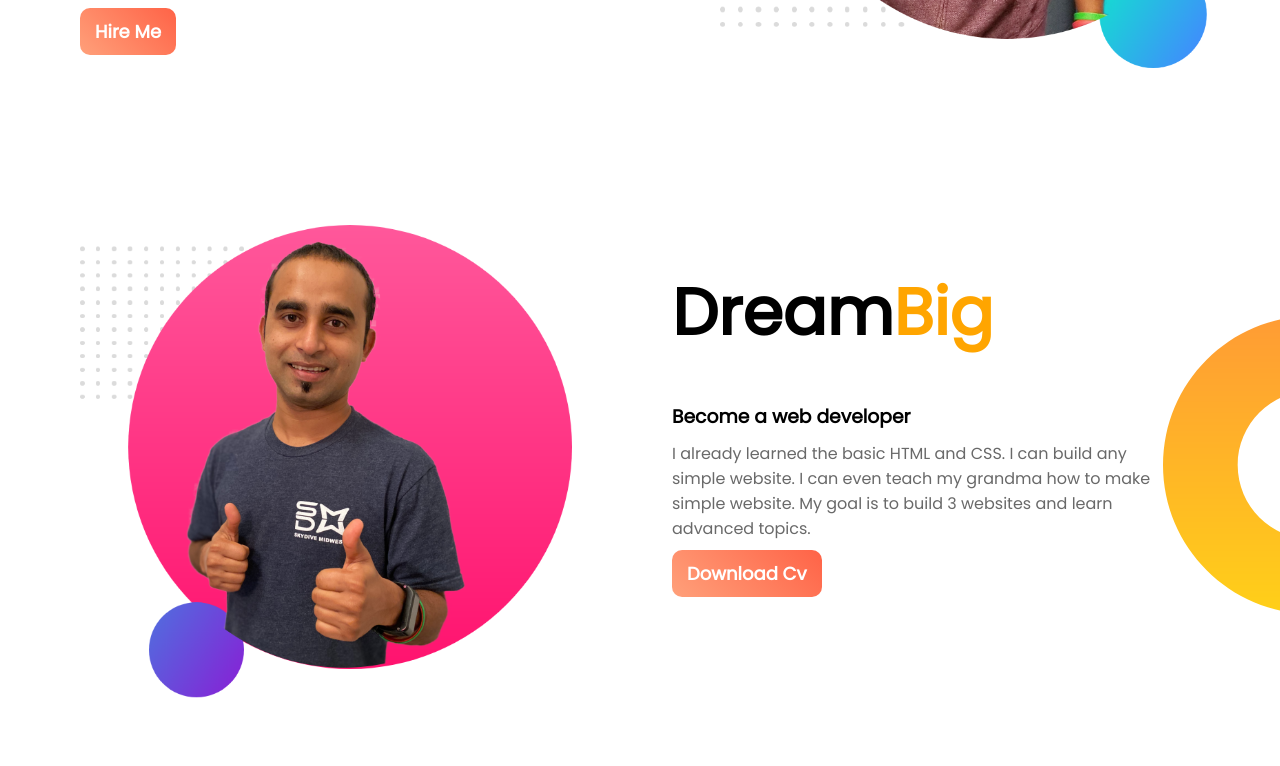
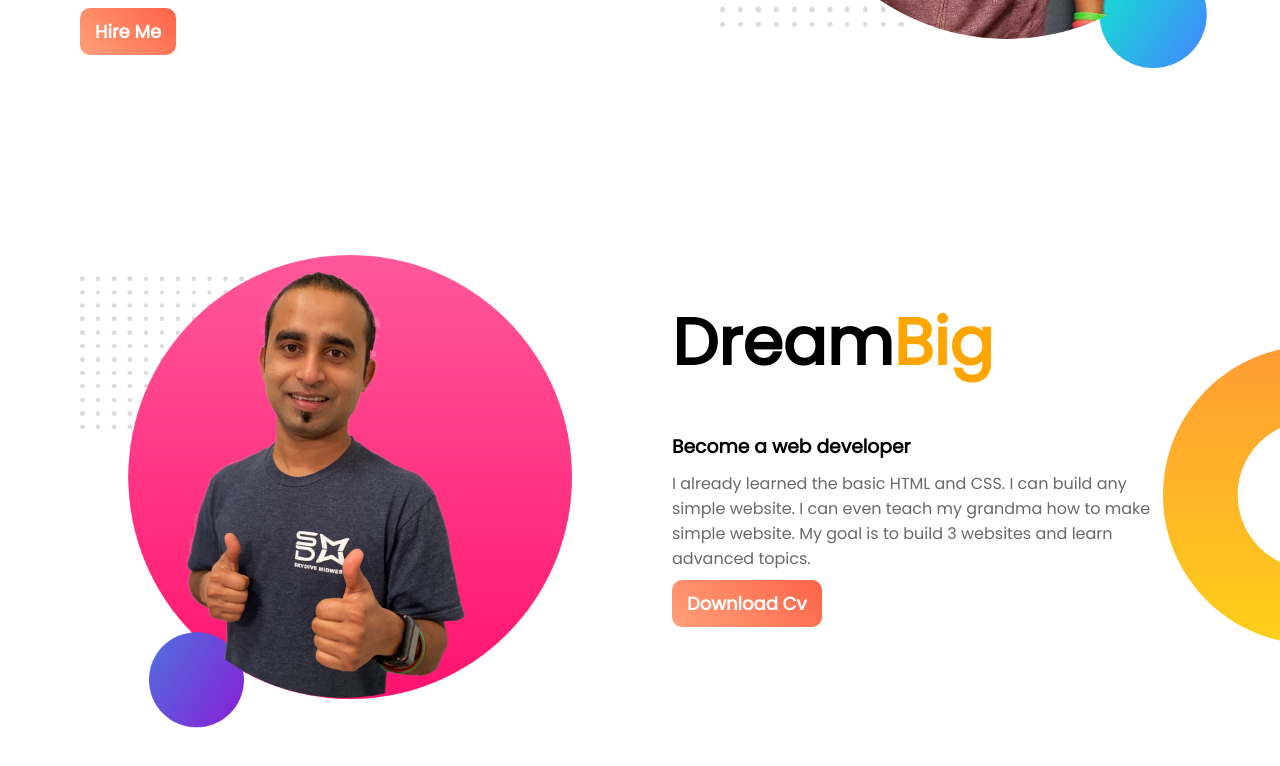
Before and after one commit to Rashedwindows/Portfolio-website-3, a plain HTML site: page index.html in a window 1280 px wide. Shown: the part 468-1234 px from the top of the page. Drawn offline with Linux system fonts and the light colour scheme.

Commit message:
dreambig modify

```diff
--- a/style.css
+++ b/style.css
@@ -17,7 +17,7 @@ body{
 
 section{
 
-    margin-bottom: 150px;
+    margin-bottom: 180px;
 }
 
 
```
